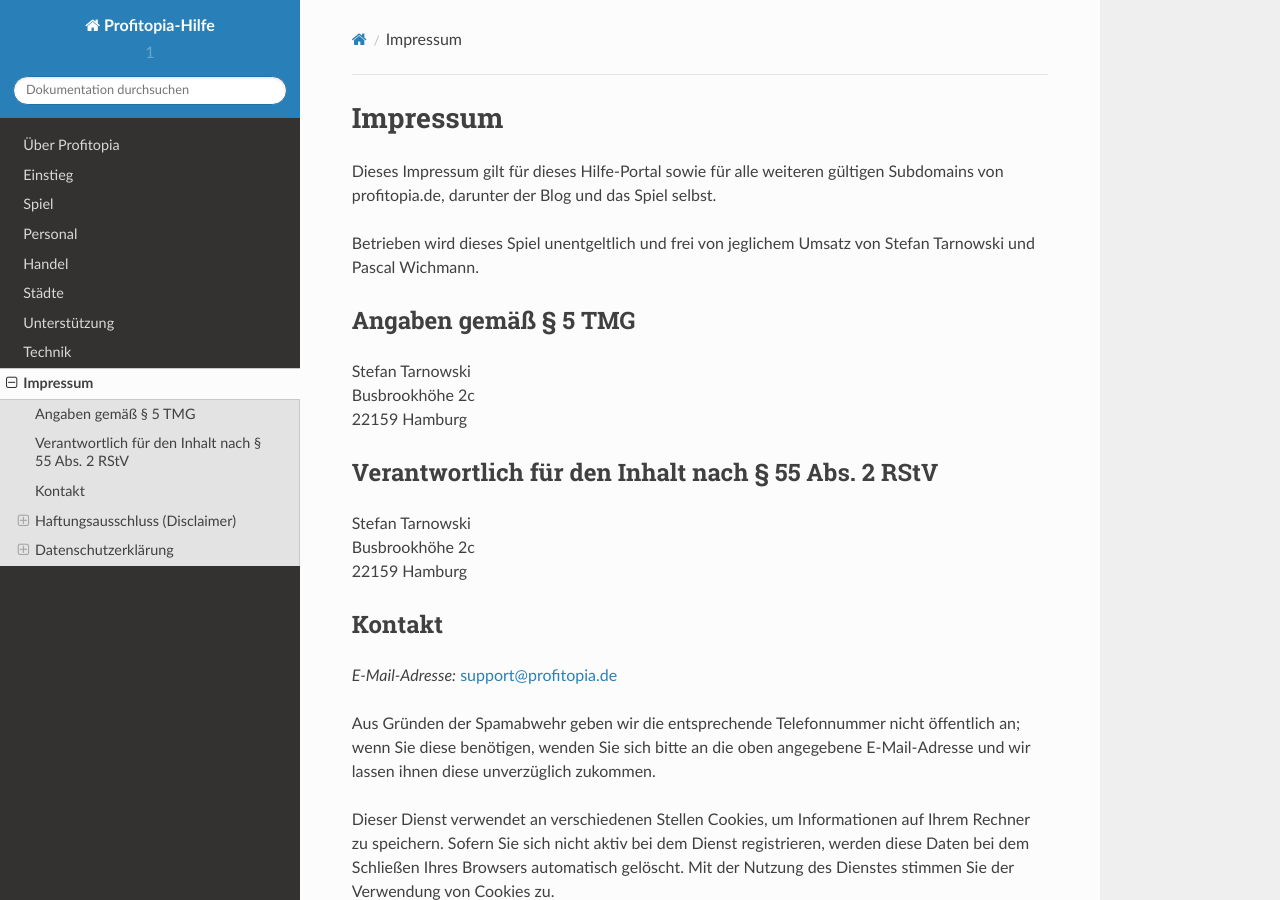
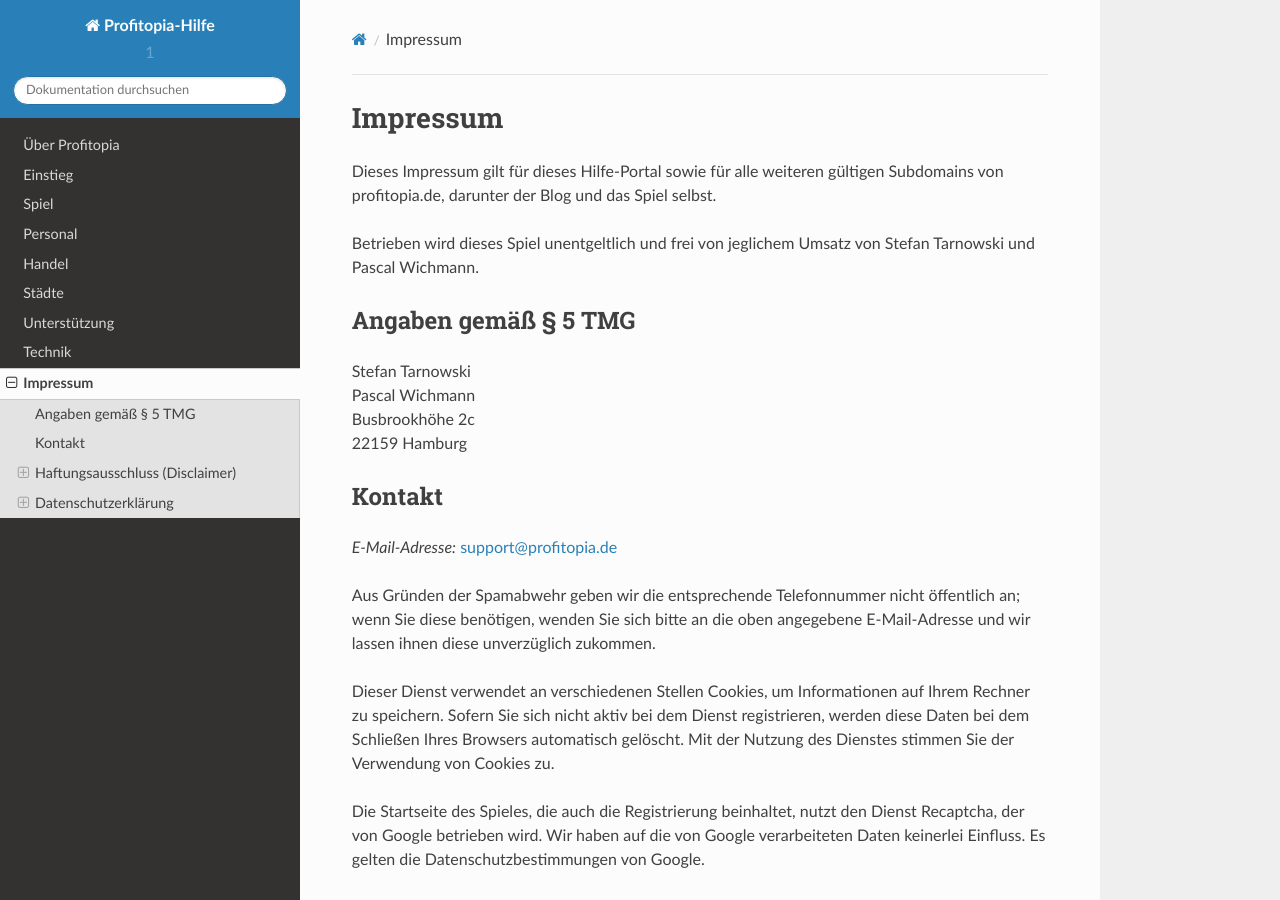
Before and after one commit to profitopia/help, a Sphinx documentation site: the page built from source/imprint.rst, in a window 1280 px wide and 900 px high. Built offline with Sphinx 7.4.7 and the Read the Docs theme 2.0.0, drawn with Linux system fonts in a browser that asks for light colours.

Commit message:
updated imprint

```diff
--- a/source/imprint.rst
+++ b/source/imprint.rst
@@ -9,13 +9,7 @@ Angaben gemäß § 5 TMG
 =====================
 
 | Stefan Tarnowski
-| Busbrookhöhe 2c
-| 22159 Hamburg
-
-Verantwortlich für den Inhalt nach § 55 Abs. 2 RStV
-===================================================
-
-| Stefan Tarnowski
+| Pascal Wichmann
 | Busbrookhöhe 2c
 | 22159 Hamburg
 
```
